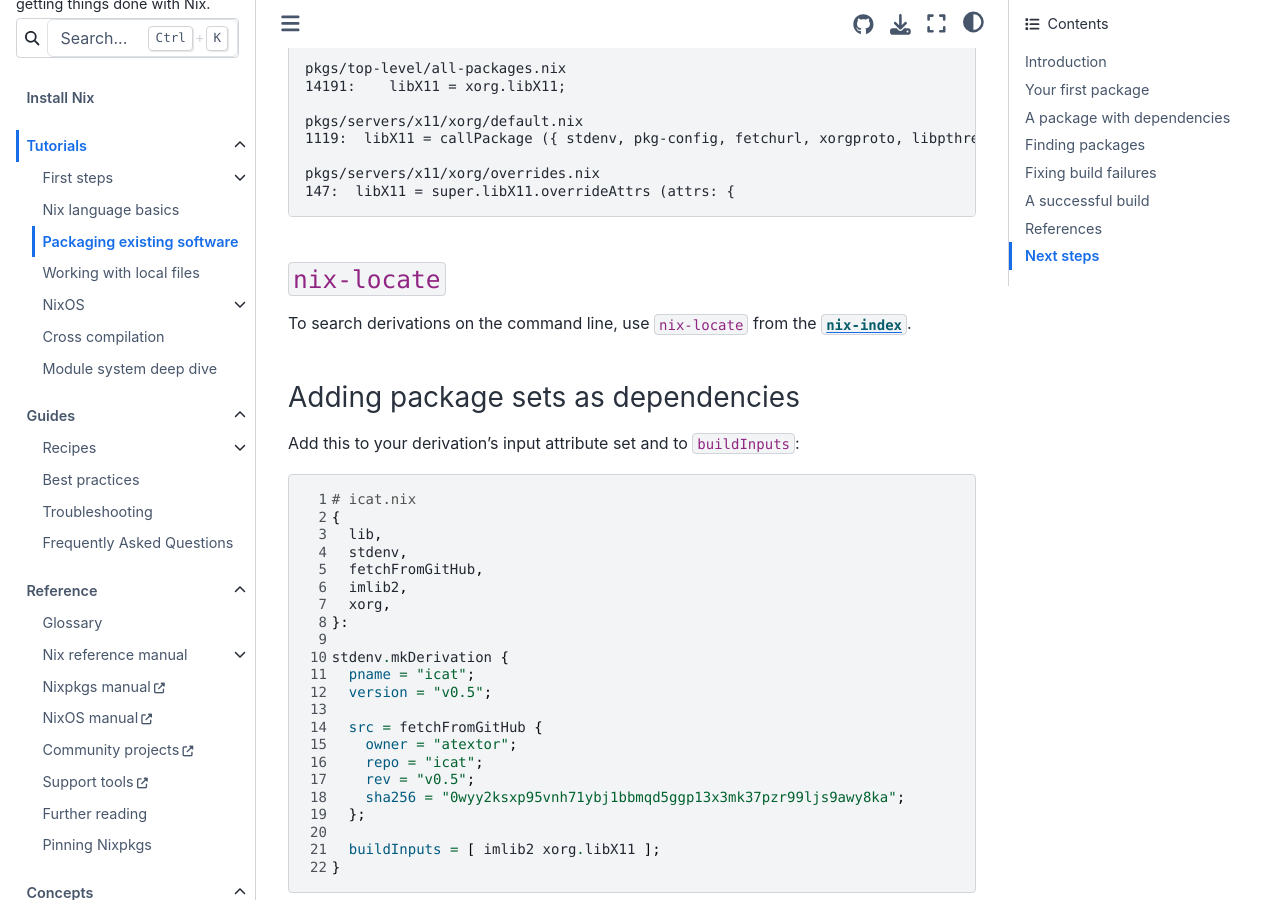
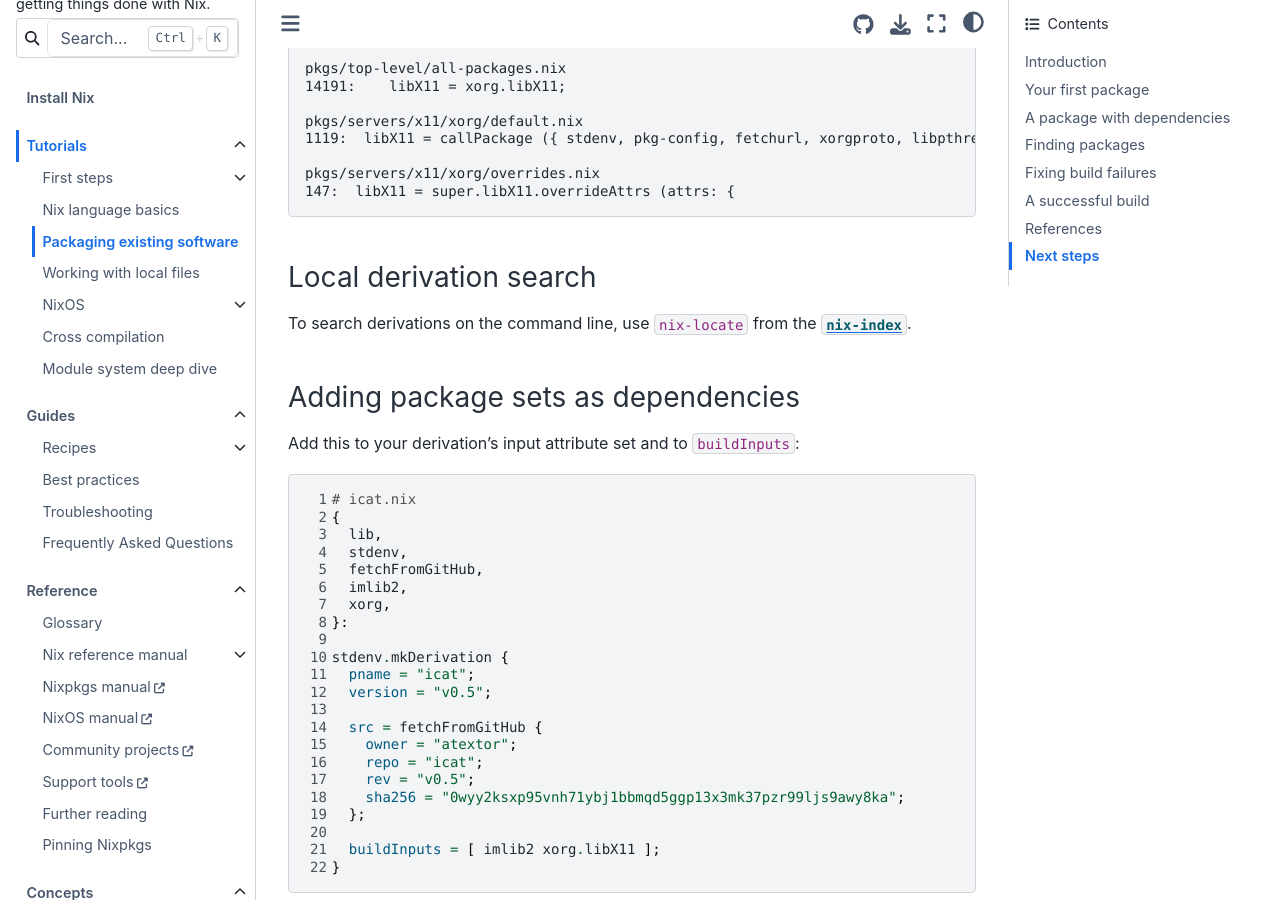
Before and after one commit to NixOS/nix.dev, a Sphinx documentation site: the page built from source/tutorials/packaging-existing-software.md, in a window 1280 px wide and 900 px high, scrolled down 11176 px. Built offline with Sphinx 7.4.7 and the Sphinx Book theme 1.1.4, drawn with Linux system fonts in a browser that asks for light colours.

Commit message:
Apply suggestions from code review

````diff
--- a/source/tutorials/packaging-existing-software.md
+++ b/source/tutorials/packaging-existing-software.md
@@ -502,7 +502,7 @@ pkgs/servers/x11/xorg/overrides.nix
 147:  libX11 = super.libX11.overrideAttrs (attrs: {
 ```
 
-### `nix-locate`
+### Local derivation search
 
 To search derivations on the command line, use `nix-locate` from the [`nix-index`](https://github.com/nix-community/nix-index).
 
````
